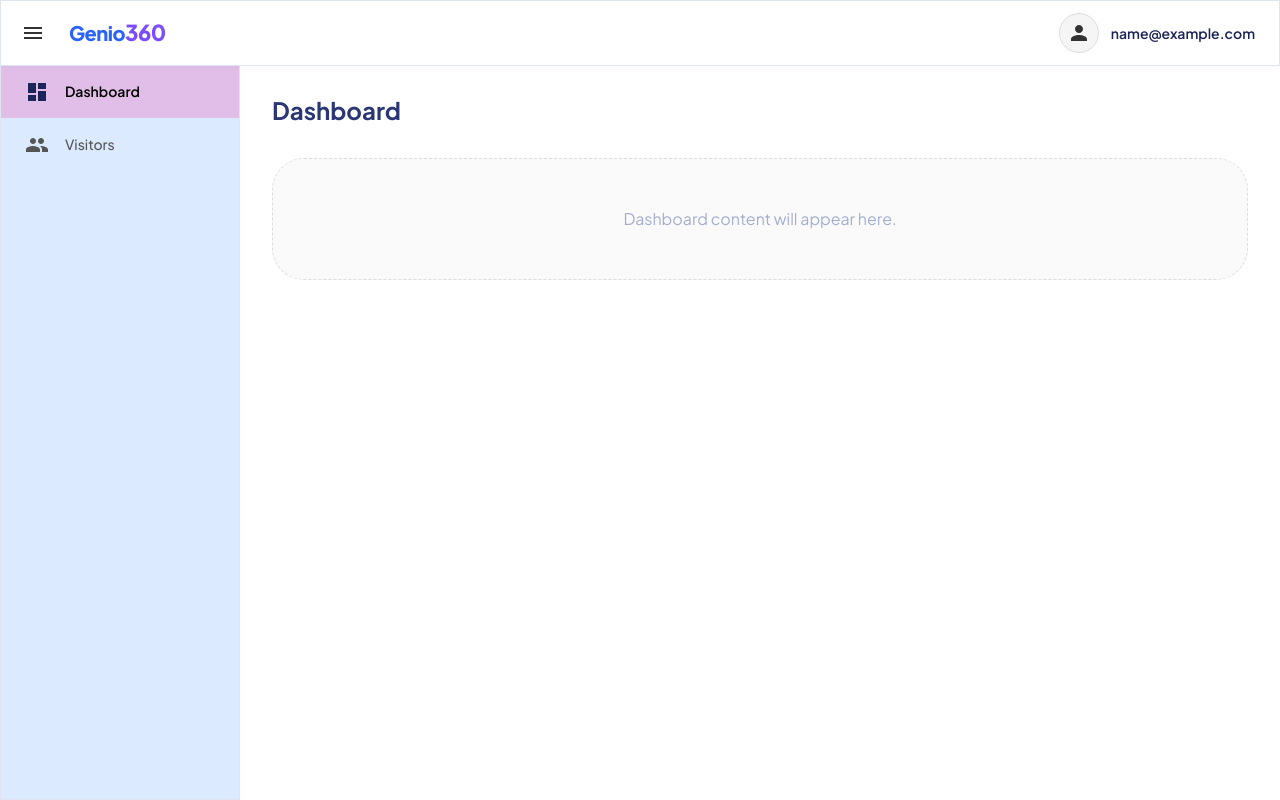
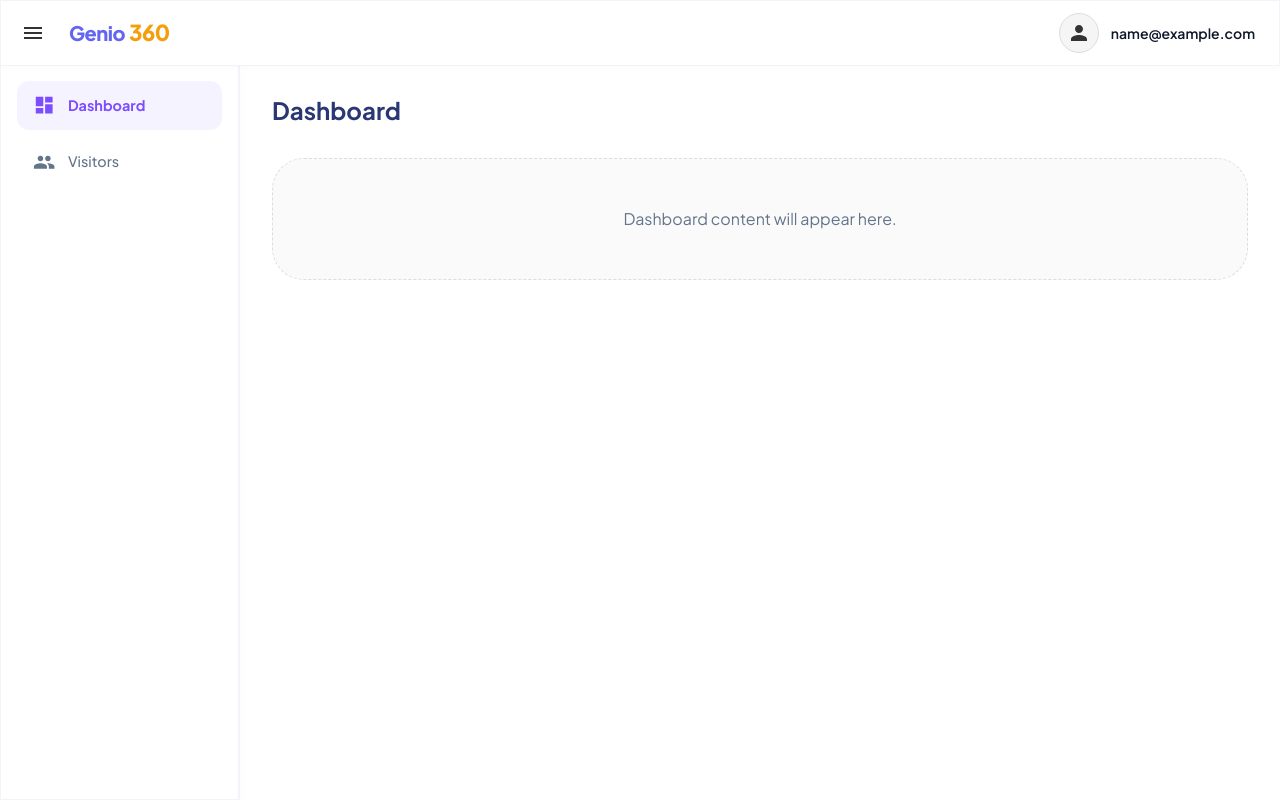
Before and after one commit to Shubhras/visitor-management-system, a React app in the folder admin-react/: page /dashboard in a window 1280 px wide. Built offline with nearby package versions, Linux system fonts and the light colour scheme; no server answers; sample sign-in values are in the browser's storage; the HTML template or start-up script is replaced by a standard one.

Commit message:
feat(VMS-202): Updated pagination on Visitor List page

```diff
--- a/admin-react/src/components/layout/Header.tsx
+++ b/admin-react/src/components/layout/Header.tsx
@@ -71,7 +71,7 @@ const Header: React.FC<HeaderProps> = ({ handleDrawerToggle, handleLogout }) =>
                             }}
                         >
                             Genio
-                            <Box component="span" sx={{ color: 'secondary.main', fontSize: '1.1em' }}>
+                            <Box component="span" sx={{ color: '#f59e0b', ml: 0.5, fontSize: '1.1em' }}>
                                 360
                             </Box>
                         </Typography>
@@ -109,12 +109,14 @@ const Header: React.FC<HeaderProps> = ({ handleDrawerToggle, handleLogout }) =>
                     onClose={handleClose}
                     transformOrigin={{ horizontal: 'right', vertical: 'top' }}
                     anchorOrigin={{ horizontal: 'right', vertical: 'bottom' }}
-                    PaperProps={{
-                        sx: {
-                            mt: 1.5,
-                            minWidth: 180,
-                            boxShadow: '0px 5px 15px rgba(0,0,0,0.1)',
-                            borderRadius: 1
+                    slotProps={{
+                        paper: {
+                            sx: {
+                                mt: 1.5,
+                                minWidth: 180,
+                                boxShadow: '0px 5px 15px rgba(0,0,0,0.1)',
+                                borderRadius: 1
+                            }
                         }
                     }}
                 >
--- a/admin-react/src/components/layout/Sidebar.tsx
+++ b/admin-react/src/components/layout/Sidebar.tsx
@@ -33,39 +33,45 @@ const Sidebar: React.FC<SidebarProps> = ({ isMobile, onClose }) => {
                 height: '100%',
                 display: 'flex',
                 flexDirection: 'column',
-                bgcolor: 'primary.light',
-                pt: 8
+                bgcolor: 'background.paper',
+                borderRight: '1px solid',
+                borderColor: 'divider',
+                pt: 10
             }}
         >
-            <List sx={{ px: 0, py: 0 }}>
-                {menuItems.map((item) => (
-                    <ListItem key={item.text} disablePadding>
+            <List sx={{ px: 2, py: 0 }}>
+                {menuItems.map((item) => {
+                    const isActive = location.pathname === item.path;
+                    return (
+                        <ListItem key={item.text} disablePadding sx={{ mb: 1 }}>
                             <ListItemButton
                                 onClick={() => {
                                     navigate(item.path);
                                     if (isMobile) onClose();
                                 }}
-                            selected={location.pathname === item.path}
+                                selected={isActive}
                                 sx={{
-                                py: 1.5,
-                                px: 3,
+                                    borderRadius: '12px',
+                                    py: 1.2,
+                                    px: 2,
                                     '&.Mui-selected': {
                                         bgcolor: 'secondary.light',
-                                    color: 'text.primary',
+                                        color: 'secondary.main',
                                         '&:hover': {
                                             bgcolor: 'secondary.light',
-                                        opacity: 0.9
                                         },
-                                    '& .MuiListItemIcon-root': { color: 'text.primary' },
+                                        '& .MuiListItemIcon-root': { color: 'secondary.main' },
                                     },
                                     '&:hover': {
-                                    bgcolor: 'rgba(124, 77, 255, 0.08)',
+                                        bgcolor: 'rgba(99, 102, 241, 0.04)',
                                     }
                                 }}
                             >
                                 <ListItemIcon sx={{
-                                minWidth: 40,
-                                color: location.pathname === item.path ? 'text.primary' : '#555'
+                                    minWidth: 35,
+                                    color: isActive ? 'secondary.main' : 'text.secondary',
+                                    transition: 'color 0.2s',
+                                    '& .MuiSvgIcon-root': { fontSize: '1.4rem' }
                                 }}>
                                     {item.icon}
                                 </ListItemIcon>
@@ -74,16 +80,18 @@ const Sidebar: React.FC<SidebarProps> = ({ isMobile, onClose }) => {
                                     slotProps={{
                                         primary: {
                                             sx: {
-                                            fontSize: '0.875rem',
-                                            fontWeight: location.pathname === item.path ? 600 : 500,
-                                            color: location.pathname === item.path ? '#000' : '#555'
+                                                fontSize: '0.9rem',
+                                                fontWeight: isActive ? 700 : 500,
+                                                color: isActive ? 'secondary.main' : 'text.secondary',
+                                                transition: 'all 0.2s'
                                             }
                                         }
                                     }}
                                 />
                             </ListItemButton>
                         </ListItem>
-                ))}
+                    );
+                })}
             </List>
         </Box>
     );
--- a/admin-react/src/theme/theme.ts
+++ b/admin-react/src/theme/theme.ts
@@ -3,26 +3,26 @@ import { createTheme } from '@mui/material/styles';
 const theme = createTheme({
     palette: {
         primary: {
-            main: '#2962ff',
-            light: '#dbeafe',
-            dark: '#1e40af',
+            main: '#6366f1', // Indigo Purple (Modern & Professional)
+            light: '#f8fafc', // Very light slate for backgrounds
+            dark: '#4f46e5',
             contrastText: '#fff',
         },
         secondary: {
-            main: '#7c4dff',
-            light: '#e1bee7', // From image
+            main: '#7c4dff', // Logo Purple
+            light: '#f5f3ff', // Very light purple for active states
             dark: '#6200ea',
             contrastText: '#fff',
         },
         background: {
-            default: '#f4f7fe',
+            default: '#f8fafc', // Light slate background
             paper: '#ffffff',
         },
         text: {
-            primary: '#1b2559',
-            secondary: '#a3aed0',
+            primary: '#0f172a', // Slate 900
+            secondary: '#64748b', // Slate 500
         },
-        divider: '#e0e5f2',
+        divider: '#f1f5f9',
     },
     typography: {
         fontFamily: '"Plus Jakarta Sans", "Inter", sans-serif', // More modern font
```
Lines whose indentation alone changed are shown as unchanged.
